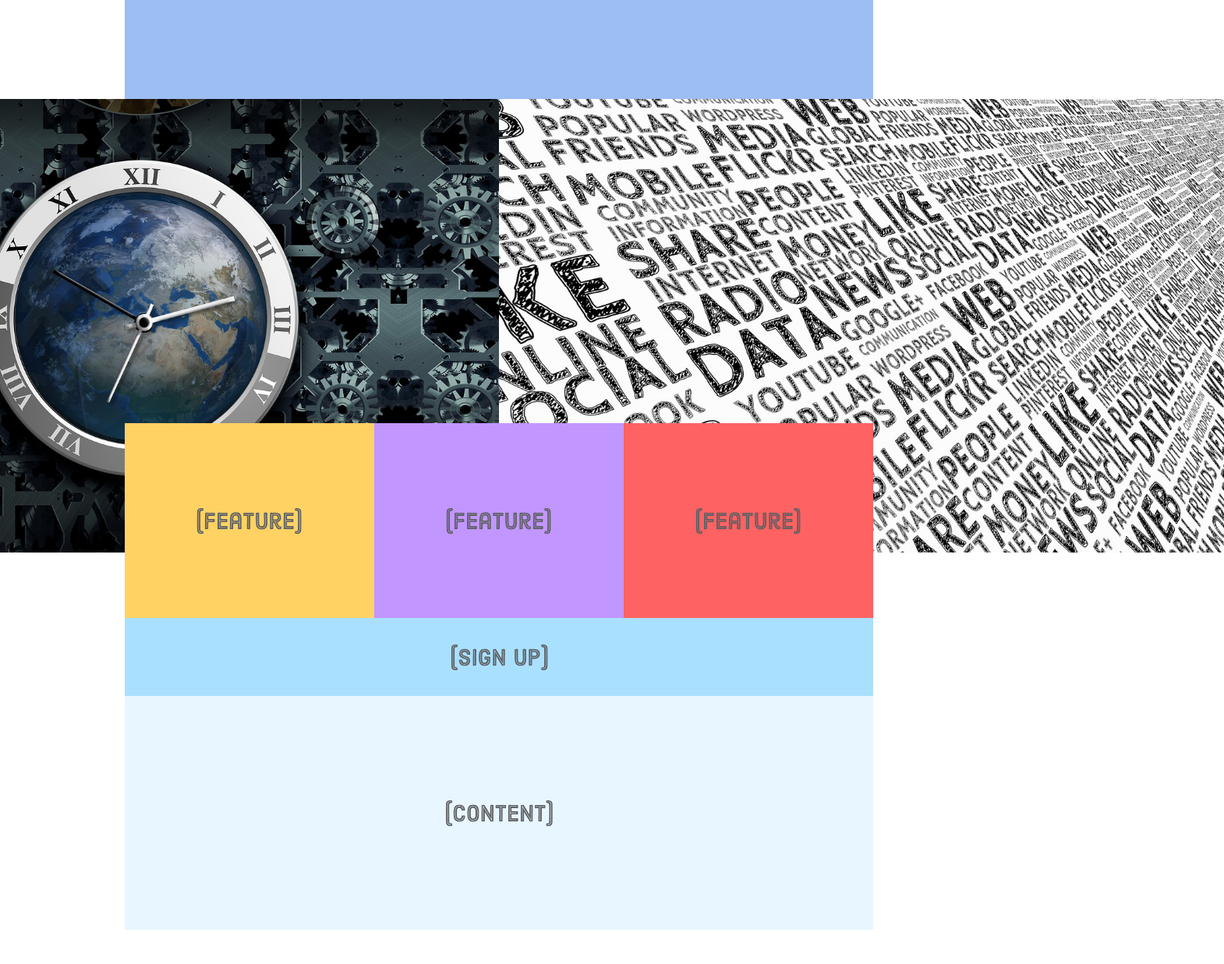
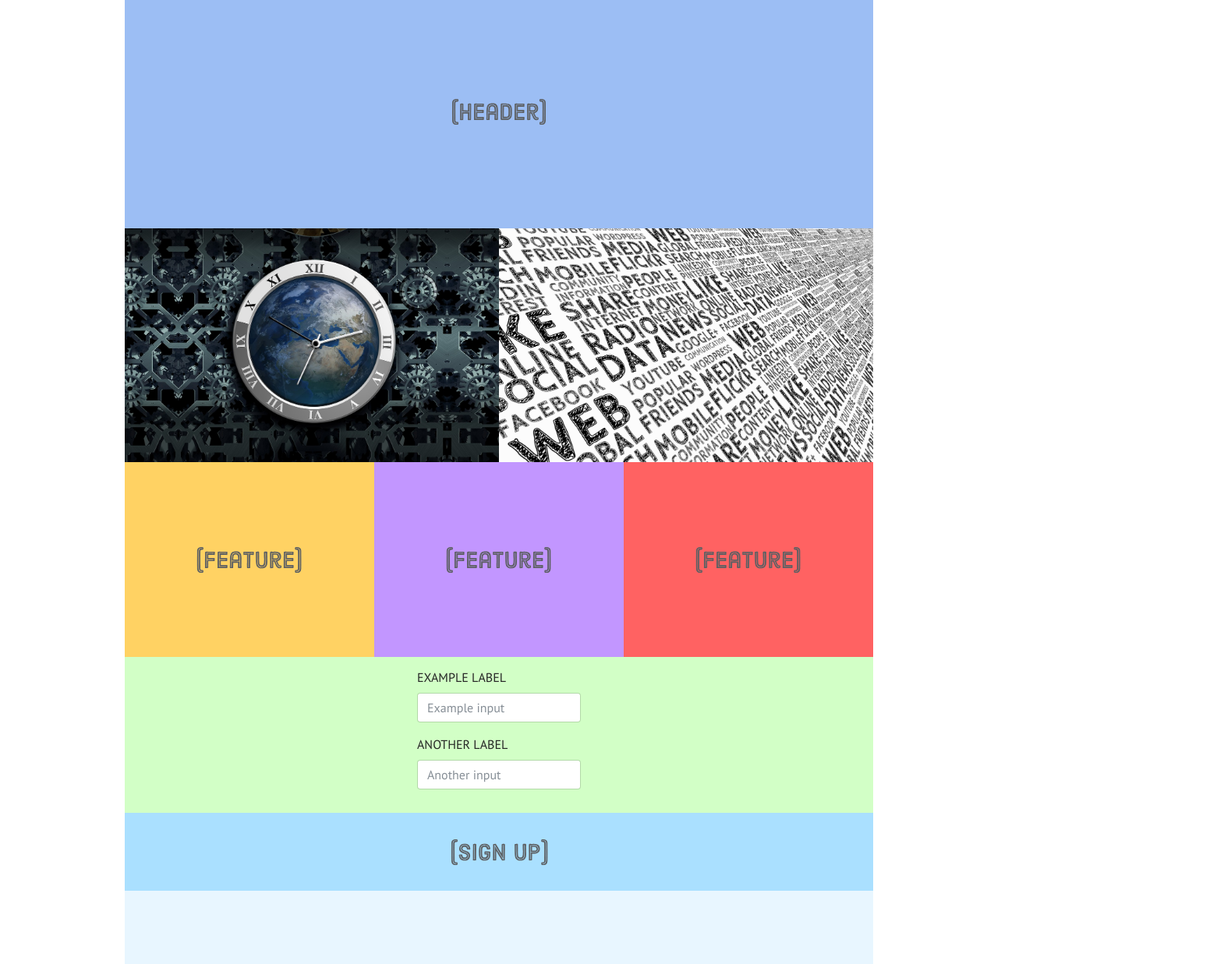
Before and after one commit to JAMK-IT-STUDENT/ttms0400-web-visualisointi-yhteinen-harjoitus-Mgrmjp, a plain HTML site: page vko41/index.html in a window 1280 px wide. Shown: the part 63-1300 px from the top of the page at 78% size, 1570 px wide, since content can reach past the window. Before the commit the page ends 1256 px from the top, so only its background shows below. Drawn offline with nearby package versions, Linux system fonts and the light colour scheme.

Commit message:
EDIT css images work properly now

```diff
--- a/vko41/index.html
+++ b/vko41/index.html
@@ -29,13 +29,27 @@
         <header class="col-xl-12">
             <img src='images/header.svg'/>
         </header>
-        <article class="col-md-12 col-sm-12 col-xl-12">
-            <img class="img-fluid rounded float-left" src="images/clock.jpg">
-            <img class="img-fluid rounded float-right" src="images/social.jpg">
-        </article>
+
+        <img id="kuva" class="img-fluid col-xs-12 col-xl-6 col-md-6" src="images/clock.jpg">
+        <div class="clearfix visible-sm"></div>
+        <img id="kuva" class="img-fluid col-xs-12 col-xl-6 col-md-6" src="images/social.jpg">
+
         <main class="col-xl-12">
             <img src='images/content.svg'/>
         </main>
+
+        <section id="formBoi">
+            <form>
+              <div class="form-group">
+                <label for="formGroupExampleInput">Example label</label>
+                <input type="text" class="form-control" id="formGroupExampleInput" placeholder="Example input">
+              </div>
+              <div class="form-group">
+                <label for="formGroupExampleInput2">Another label</label>
+                <input type="text" class="form-control" id="formGroupExampleInput2" placeholder="Another input">
+              </div>
+            </form>
+        </section>
 
         <section class="col-xl-12">
             <img src='images/sign-up.svg'/>
--- a/vko41/styles/main.css
+++ b/vko41/styles/main.css
@@ -6,7 +6,6 @@
     display: flex;
     flex-wrap: wrap;
 }
-
 
 /* Make EVERYTHING use border-box */
 *, *:before, *:after {
@@ -37,6 +36,16 @@
     background-color: #aae0ff;
 }
 
+#kuVei {
+    max-width: 100%;
+    height: 300px;
+}
+
+#formBoi {
+    height: 250px;
+    background-color: #d2ffc6;
+}
+
 article {
     height: 150px;
 }
@@ -55,8 +64,21 @@
     background-color: #ff6262;
 }
 
+#kuva {
+    margin: 0;
+    padding: 0;
+    display: block;
+    height: 100%;
+}
+
 /* Tablet Styles */
 @media only screen and (min-width: 401px) and (max-width: 960px) {
+    #formBoi {
+        height: 300px;
+        background-color: #d2ffc6;
+        max-width: 100%;
+    }
+
     article {
         height: 200px;
     }
@@ -64,6 +86,11 @@
 
 /* Desktop Styles */
 @media only screen and (min-width: 961px) {
+    #formBoi {
+        height: 200px;
+        background-color: #d2ffc6;
+    }
+
     body {
         width: 960px;
         margin: 0 auto;
```
